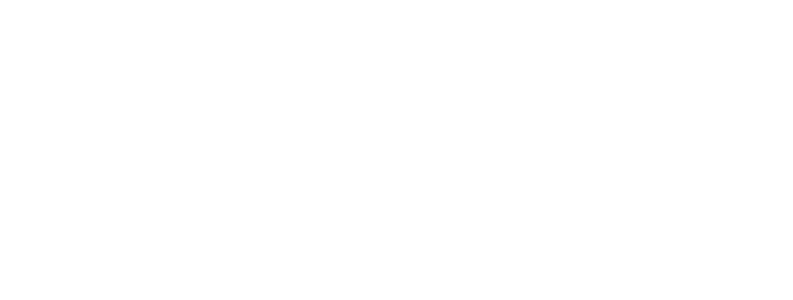
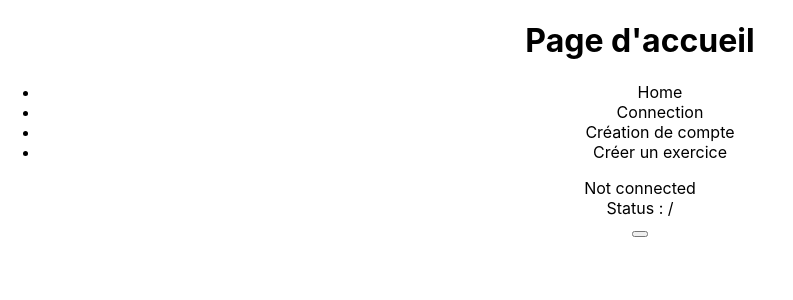
Before and after one commit to zCargan/TFE, a React (Create React App) app in the folder frontend/: page / in a window 1280 px wide. Before the commit this address had no page. Shown: the top 300 px of the page, without its empty margins (0-793 px from the left). Built offline with nearby package versions, Linux system fonts and the light colour scheme.

Commit message:
feat autorized access

```diff
--- a/frontend/src/App.js
+++ b/frontend/src/App.js
@@ -1,17 +1,28 @@
 import './App.css';
-import Navbar from './components/navbar/Navbar';
 import { Provider } from 'react-redux';
 import store from './app/store';
+import { BrowserRouter, Routes, Route } from 'react-router-dom';
+import Connection from './pages/connection/Connection';
+import Home from './pages/home/Home';
+import Test from './components/test/Test';
+import Register from './pages/register/Register'
+import CreateExercice from './pages/exercices/createExercice/createExercice';
 
 function App() {
+
+
   return (
     <div className="App">
       <Provider store={store}>
-        <div>
-          <Navbar />
-        </div>
-        <div>
-        </div>
+        <BrowserRouter>
+          <Routes>
+            <Route exact path="/connection" element={<Connection />} />
+            <Route path='/' element={< Home/>} />
+            <Route path="/test" element={<Test />} />
+            <Route path="/register" element={<Register />} />
+            <Route path="/create_exercice" element={<CreateExercice />} />
+          </Routes>
+        </BrowserRouter>
       </Provider>
     </div>
   );
--- a/frontend/src/components/navbar/Navbar.js
+++ b/frontend/src/components/navbar/Navbar.js
@@ -1,19 +1,52 @@
-import React from 'react';
-import Register from '../../pages/register/Register';
-import Test from '../../components/test/Test'
-import Connection from '../../pages/connection/Connection';
-import { BrowserRouter, Routes, Route } from 'react-router-dom';
+import React, { useEffect, useState } from 'react';
+import { useNavigate } from 'react-router-dom';
+import { useDispatch, useSelector } from 'react-redux';
 
 const Navbar = () => {
+    const [username, setUsername] = useState("Not connected");
+    const [role, setRole] = useState("/")
+
+
+    const dispatch = useDispatch();
+    const tasks = useSelector((state) => state.user.user)
+
+    useEffect(() => {
+        if(tasks) {
+            console.log(tasks)
+            setUsername("Welcome " + tasks.pseudo)
+            setRole(tasks.role)
+        }
+      });
+
+    function go_to_create_exercice() {
+        if(role == "professeur") {
+            navigate('/create_exercice')
+        } else {
+            alert("Vous n'êtes pas enregistrer comme professeur")
+        }
+    }
+
+    const navigate = useNavigate();
     return (
         <div>
-            <BrowserRouter>
-                <Routes>
-                    <Route path="/test" element={<Test />} />
-                    <Route path="/register" element={<Register />} />
-                    <Route exact path="/connection" element={<Connection />} />
-                </Routes>
-            </BrowserRouter>
+            <nav>
+                <div>
+                    <ul>
+                        <li>
+                            <a onClick={(e) => navigate('/')}>Home</a>
+                        </li>
+                        <li>
+                            <a onClick={(e) => navigate('/connection')}>Connection</a>
+                        </li>
+                        <li>
+                            <a onClick={(e) => navigate('/register')}>Création de compte</a>
+                        </li>
+                        <li>
+                            <a onClick={(e) => go_to_create_exercice()}>Créer un exercice</a>
+                        </li>
+                    </ul>
+                </div>
+            </nav>
         </div>
     );
 };
--- a/frontend/src/pages/connection/Connection.js
+++ b/frontend/src/pages/connection/Connection.js
@@ -4,6 +4,7 @@ import { login } from '../../features/userSlice';
 import { useDispatch } from 'react-redux';
 import './connection.css';
 import { useNavigate } from 'react-router-dom';
+import Navbar from '../../components/navbar/Navbar';
 
 const Connection = (props) => {
   const dispatch = useDispatch();
@@ -19,16 +20,19 @@ const Connection = (props) => {
     axios
       .post('http://localhost:3001/connection', data_to_send)
       .then((response) => {
+        const role = response.data.role
         if (response.data.msg === 'connecté') {
+          console.log(response.data.msg)
           alert('Vous êtes bien connecté');
           dispatch(
             login({
               pseudo: pseudo,
               password: password,
+              role: role,
               loggedIn: true,
             })
           );
-          navigate('/test');
+          navigate('/');
         }
       })
       .catch((response) => {
@@ -39,6 +43,9 @@ const Connection = (props) => {
 
   return (
     <div>
+      <div>
+        <Navbar />
+      </div>
       <div id="input_connection_div">
         <input placeholder="Pseudo" type="text" id="pseudo" />
         <input placeholder="password" type="password" id="password" />
@@ -47,7 +54,6 @@ const Connection = (props) => {
         <button>Change my password</button>
       </div>
       <button onClick={(e) => connection()}>Connection</button>
-      <div></div>
     </div>
   );
 };
--- /dev/null
+++ b/frontend/src/pages/exercices/createExercice/createExercice.js
@@ -0,0 +1,42 @@
+import React, { useEffect, useState } from 'react';
+import { useDispatch, useSelector } from 'react-redux';
+
+const createExercice = () => {
+
+    return (
+        <div>
+            <div>
+                <h1>Création d'exercice</h1>
+            </div>
+            <div>
+                <p>Niveau scolaire de l'exercice</p>
+                <select>
+                    <option>1ère année primaire</option>
+                    <option>2ème année primaire</option>
+                    <option>3ème année primaire</option>
+                    <option>4ème année primaire</option>
+                    <option>5ème année primaire</option>
+                    <option>6ème année primaire</option>
+                </select>
+            </div>
+            <div>
+                <p>Branche scolaire</p>
+                <select>
+                    <option>Mathématique</option>
+                    <option>Français</option>
+                    <option>Eveil</option>
+                    <option>Anglais</option>
+                    <option>Néérlandais</option>
+                </select>
+            </div>
+            <div>
+                <p>=============================================</p>
+            </div>
+            <div>
+                <input type="text"></input>
+            </div>
+        </div>
+    );
+};
+
+export default createExercice;
--- /dev/null
+++ b/frontend/src/pages/home/Home.js
@@ -0,0 +1,56 @@
+import React, { useEffect, useState } from 'react';
+import Navbar from '../../components/navbar/Navbar';
+import { useDispatch, useSelector } from 'react-redux';
+
+const Home = () => {
+
+    const [username, setUsername] = useState("Not connected");
+    const [role, setRole] = useState("/")
+
+    const dispatch = useDispatch();
+    const tasks = useSelector((state) => state.user.user)
+
+    useEffect(() => {
+        if(tasks) {
+            console.log(tasks)
+            setUsername("Welcome " + tasks.pseudo)
+            setRole(tasks.role)
+        }
+      });
+    function test () {
+        if(tasks) {
+            setUsername("Welcome " + tasks.pseudo)
+        } else {
+            console.log("ur not connected")
+        }
+    }
+
+
+    const selectVariable = () => {
+
+    }
+
+
+
+    return (
+        <div>
+            <div>
+                <h1>Page d'accueil</h1>
+            </div>
+            <div>
+                <Navbar />
+            </div>
+            <div>
+                {username}
+            </div>
+            <div>
+                Status : {role}
+            </div>
+            <div>
+                <button onClick={(e) => test()}></button>
+            </div>
+        </div>
+    );
+};
+
+export default Home;
--- a/frontend/src/pages/register/Register.js
+++ b/frontend/src/pages/register/Register.js
@@ -1,5 +1,9 @@
 import React, { useState } from 'react';
 import axios from 'axios';
+import { useDispatch, useSelector } from 'react-redux';
+import { logout } from '../../features/userSlice';
+import Navbar from '../../components/navbar/Navbar';
+
 
 export function notXSSInjection(string) {
     return !(string.includes("<"))
@@ -52,6 +56,12 @@ const Connexion = () => {
     const passwordHasSpecialCharacter = HasSpecialCharacter(password);
     const passwordHasNumber = HasNumber(password);
 
+
+
+    const dispatch = useDispatch();
+    const tasks = useSelector((state) => state.user.user)
+
+
     function registerAccount () {
         if(allComplete(surname, name, pseudo, email, password, samePassword)) {
             if(checkEmail(email)) {
@@ -63,8 +73,13 @@ const Connexion = () => {
                         "email": email,
                         "password": password
                     }
-                    console.log(data_to_send)
-                    axios.post("http://localhost:3001/register", data_to_send)
+                    axios.post("http://localhost:3001/register", data_to_send).then(response => {
+                        if(response.status == 201) {
+                            alert("compte bien créé !")
+                        } else {
+                            alert("Une erreur est survenue lors de la création du compte")
+                        }
+                    })
                 } else {
                     alert("Vos deux mots de passe ne correspondent pas")
                 }
@@ -76,8 +91,16 @@ const Connexion = () => {
         }
     }
 
+
+    function test () {
+        console.log(tasks)
+    }
+
     return (
         <div>
+            <div>
+                <Navbar></Navbar>
+            </div>
             <div>
                 <p>==========================================</p>
                 <input placeholder='Prénom' type='text' id="surname" onChange={(e) => setSurname(e.target.value)}></input>
@@ -105,6 +128,7 @@ const Connexion = () => {
                 <input placeholder='Confirmer le mot de passe' type="password" id="passwordConfirm" onChange={(e) => setSamePassword(e.target.value)}></input>
                 <br></br>
                 <button onClick={(e) => registerAccount()}>Register</button>
+                <button onClick={(e) => test()}></button>
             </div>
         </div>
     );
```
Also changed, not shown: frontend/src/pages/home/Home.css (added), 2 other files (tests, documents, lock files or other folders).
